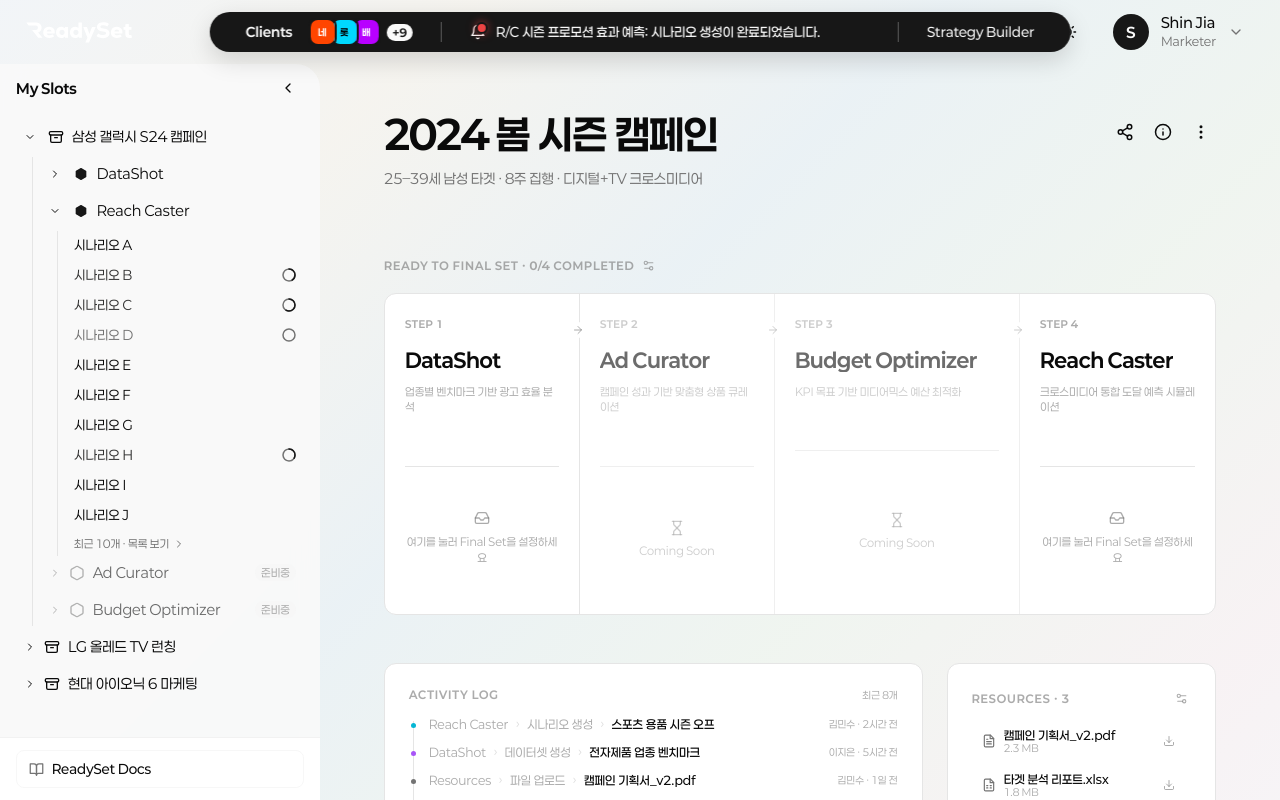
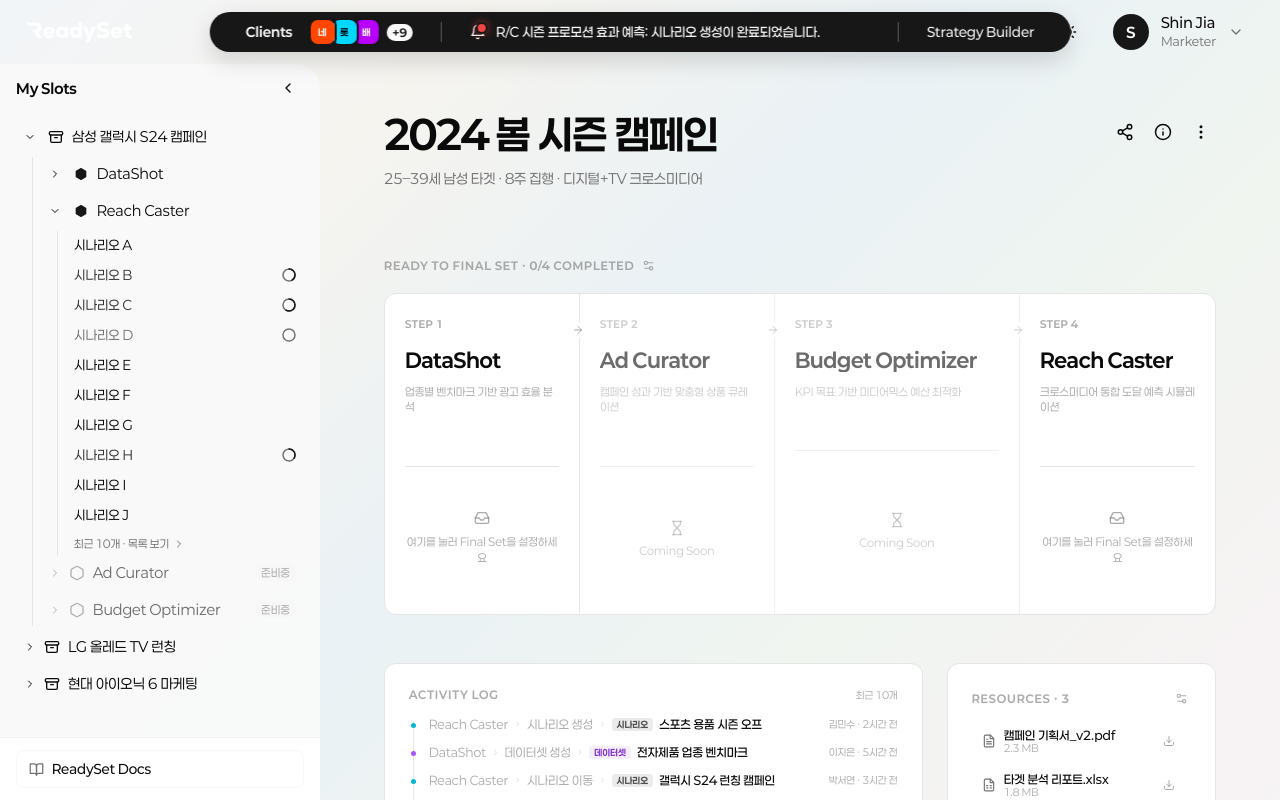
Before and after one commit to taetaej/ReadySet, a React (Vite) app: page /slot/1 in a window 1280 px wide. Shown: the top 800 px of the page. Built offline with nearby package versions, Linux system fonts and the light colour scheme.

Commit message:
feat(SlotHome): Activity Log에 시나리오/데이터셋 이동 타입 추가

```diff
--- a/src/components/reachcaster/SlotHomeSections.tsx
+++ b/src/components/reachcaster/SlotHomeSections.tsx
@@ -91,6 +91,17 @@ export function SlotFeedSection() {
                   <span style={{ color: colors.textDim, margin: '0 5px', opacity: 0.4 }}>›</span>
                   <span style={{ color: colors.textDim, flexShrink: 0 }}>{item.action}</span>
                   <span style={{ color: colors.textDim, margin: '0 5px', opacity: 0.4 }}>›</span>
+                  {item.type && item.type !== 'file' && (
+                    <span style={{
+                      fontSize: '9px', fontWeight: 600,
+                      padding: '1px 5px', borderRadius: '3px', marginRight: '6px',
+                      backgroundColor: item.type === 'scenario' ? 'hsl(var(--foreground) / 0.08)' : 'hsl(270 60% 50% / 0.08)',
+                      color: item.type === 'scenario' ? 'hsl(var(--foreground) / 0.7)' : 'hsl(270 60% 50%)',
+                      flexShrink: 0,
+                    }}>
+                      {item.type === 'scenario' ? '시나리오' : '데이터셋'}
+                    </span>
+                  )}
                   <span style={{
                     fontWeight: 500, color: colors.text,
                     overflow: 'hidden', textOverflow: 'ellipsis', whiteSpace: 'nowrap',
--- a/src/components/reachcaster/slotHomeTypes.ts
+++ b/src/components/reachcaster/slotHomeTypes.ts
@@ -38,7 +38,8 @@ export interface ActivityItem {
   user: string
   solution: string  // 어떤 솔루션
   action: string    // 어떤 작업
-  detail?: string   // 부가 정보
+  type?: 'scenario' | 'dataset' | 'file'  // 항목 타입
+  detail?: string   // 시나리오명 / 데이터셋명 / 파일명
   timestamp: string
 }
 
@@ -105,12 +106,14 @@ export const MOCK_DOCUMENTS: DocumentItem[] = [
 ]
 
 export const MOCK_ACTIVITY: ActivityItem[] = [
-  { id: 'A1', user: '김민수', solution: 'Reach Caster', action: '시나리오 생성', detail: '스포츠 용품 시즌 오프', timestamp: '2시간 전' },
-  { id: 'A2', user: '이지은', solution: 'DataShot', action: '데이터셋 생성', detail: '전자제품 업종 벤치마크', timestamp: '5시간 전' },
-  { id: 'A3', user: '김민수', solution: 'Resources', action: '파일 업로드', detail: '캠페인 기획서_v2.pdf', timestamp: '1일 전' },
-  { id: 'A4', user: '이지은', solution: 'DataShot', action: '데이터셋 생성', detail: '25-39세 남성 미디어 소비 패턴', timestamp: '2일 전' },
-  { id: 'A5', user: '박서연', solution: 'Reach Caster', action: '시나리오 생성', detail: '갤럭시 S24 런칭 캠페인', timestamp: '3일 전' },
-  { id: 'A6', user: '김민수', solution: 'Reach Caster', action: '시나리오 생성', detail: '8주 기간 / 12억 예산', timestamp: '4일 전' },
-  { id: 'A7', user: '이지은', solution: 'Resources', action: '파일 업로드', detail: '타겟 분석 리포트.xlsx', timestamp: '5일 전' },
-  { id: 'A8', user: '김민수', solution: 'DataShot', action: '데이터셋 생성', detail: '경쟁사 미디어 믹스 분석', timestamp: '6일 전' },
+  { id: 'A1', user: '김민수', solution: 'Reach Caster', action: '시나리오 생성', type: 'scenario', detail: '스포츠 용품 시즌 오프', timestamp: '2시간 전' },
+  { id: 'A2', user: '이지은', solution: 'DataShot', action: '데이터셋 생성', type: 'dataset', detail: '전자제품 업종 벤치마크', timestamp: '5시간 전' },
+  { id: 'A3', user: '박서연', solution: 'Reach Caster', action: '시나리오 이동', type: 'scenario', detail: '갤럭시 S24 런칭 캠페인', timestamp: '3시간 전' },
+  { id: 'A4', user: '김민수', solution: 'DataShot', action: '데이터셋 이동', type: 'dataset', detail: '경쟁사 미디어 믹스 분석', timestamp: '4시간 전' },
+  { id: 'A5', user: '김민수', solution: 'Resources', action: '파일 업로드', type: 'file', detail: '캠페인 기획서_v2.pdf', timestamp: '1일 전' },
+  { id: 'A6', user: '이지은', solution: 'DataShot', action: '데이터셋 생성', type: 'dataset', detail: '25-39세 남성 미디어 소비 패턴', timestamp: '2일 전' },
+  { id: 'A7', user: '박서연', solution: 'Reach Caster', action: '시나리오 생성', type: 'scenario', detail: '갤럭시 S24 런칭 캠페인', timestamp: '3일 전' },
+  { id: 'A8', user: '김민수', solution: 'Reach Caster', action: '시나리오 이동', type: 'scenario', detail: '8주 기간 / 12억 예산', timestamp: '4일 전' },
+  { id: 'A9', user: '이지은', solution: 'Resources', action: '파일 업로드', type: 'file', detail: '타겟 분석 리포트.xlsx', timestamp: '5일 전' },
+  { id: 'A10', user: '김민수', solution: 'DataShot', action: '데이터셋 이동', type: 'dataset', detail: '경쟁사 미디어 믹스 분석', timestamp: '6일 전' },
 ]
```
